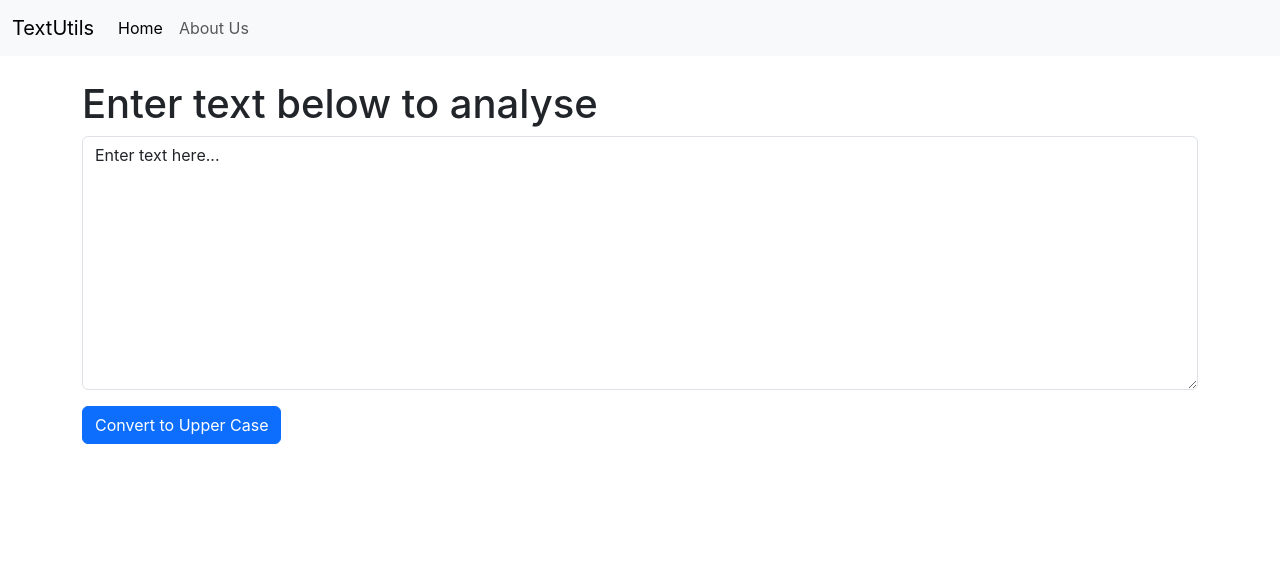
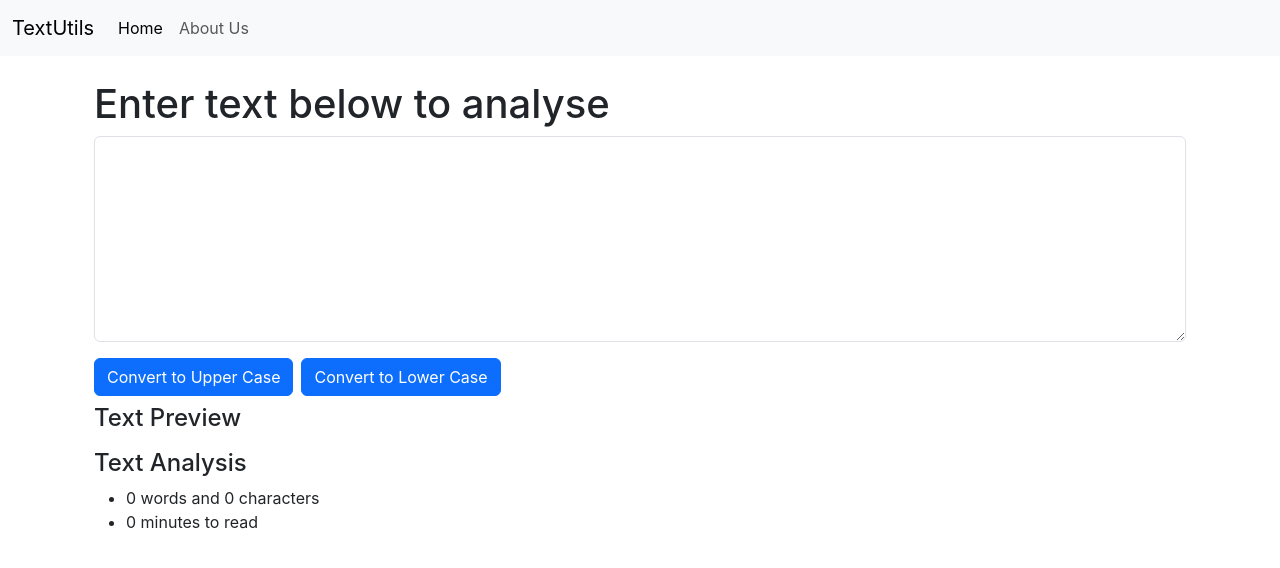
Before and after one commit to anniechakraborty/textutils, a React (Create React App) app: page / in a window 1280 px wide. Shown: the top 568 px of the page. Built offline with nearby package versions, Linux system fonts and the light colour scheme.

Commit message:
added more functionality to text form

```diff
--- a/src/components/TextForm.js
+++ b/src/components/TextForm.js
@@ -1,8 +1,12 @@
 import React, {useState} from 'react'
 
 export default function TextForm(props) {
-  const [text, setText] = useState("Enter text here...");
+  const [text, setText] = useState("");
   const convertToUpperCase = () =>{
+    let newText = text.toUpperCase();
+    setText(newText);
+  }
+  const convertToLowerCase = () =>{
     let newText = text.toUpperCase();
     setText(newText);
   }
@@ -11,12 +15,25 @@ export default function TextForm(props) {
     setText(event.target.value);
   }
   return (
-    <div>
-      <h1>{props.heading}</h1>
-      <div className="mb-3">
-        <textarea id="text" className='form-control' value={text} onChange={onChangeClick} cols="30" rows="10"></textarea>
+    <>
+      <div className='container'>
+        <h1>{props.heading}</h1>
+        <div className="mb-3">
+          <textarea id="text" className='form-control' value={text} onChange={onChangeClick} cols="25" rows="8"></textarea>
+        </div>
+        <button className='btn btn-primary' onClick={convertToUpperCase}>Convert to Upper Case</button>
+        <button className='btn btn-primary mx-2' onClick={convertToLowerCase}>Convert to Lower Case</button>
       </div>
-      <button className='btn btn-primary' onClick={convertToUpperCase}>Convert to Upper Case</button>
-    </div>
+      <div className='container my-2'>
+        {/* <h2>Text Summary</h2> */}
+        <h4>Text Preview</h4>
+        <p>{text}</p>
+        <h4>Text Analysis</h4>
+        <ul>
+          <li>{text == "" ? 0 : text.split(' ').length} words and {text.length} characters</li>
+          <li>{text == "" ? 0 : text.split(' ').length * 0.008} minutes to read</li>
+        </ul>
+      </div>
+    </>
   )
 }
```
